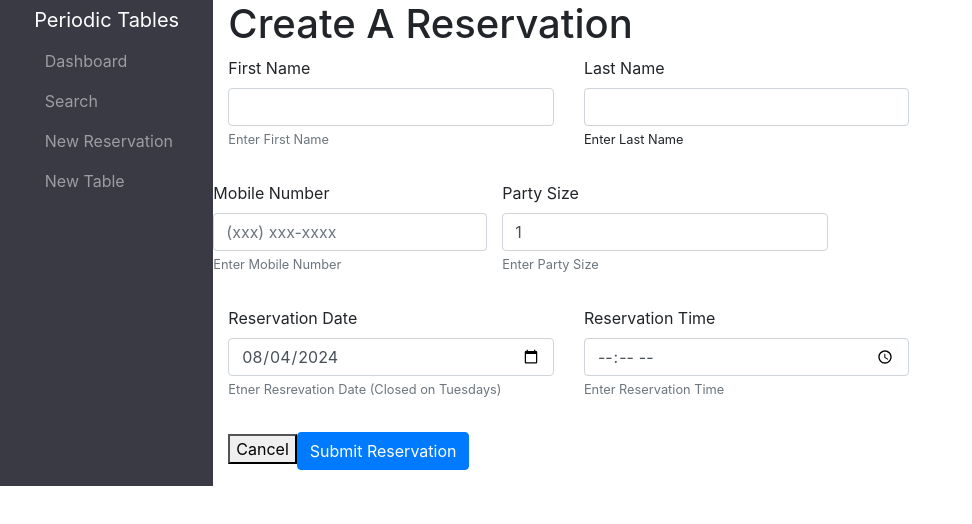
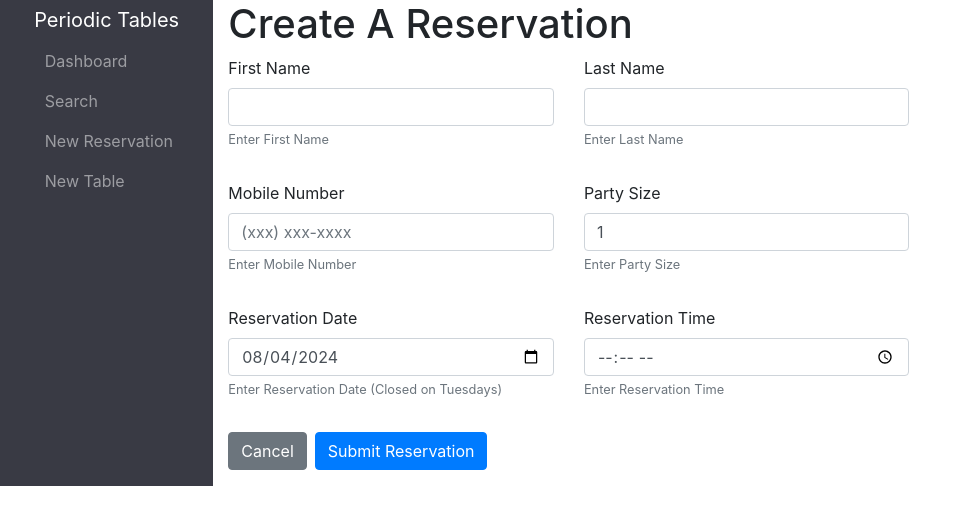
Before and after one commit to orsagos1/capstone-project, a React (Create React App) app in the folder front-end/: page /reservations/new in a window 1280 px wide. Shown: the top 524 px of the page, without its empty margins (0-972 px from the left). Built offline with nearby package versions, Linux system fonts and the light colour scheme; no server answers; a web font is replaced by a local one.

Commit message:
Update ReservationCreate.js

```diff
--- a/front-end/src/layout/reservations/ReservationCreate.js
+++ b/front-end/src/layout/reservations/ReservationCreate.js
@@ -72,11 +72,11 @@ function ReservationCreate({ date }) {
                             required={true}
                             value={reservation.last_name}
                         />
-                        <small classNmae="form-text text-muted"> Enter Last Name </small>
+                        <small className="form-text text-muted"> Enter Last Name </small>
                     </div>
                 </div>
                 <div className="row mb-3">
-                    <div clasName="col-4 form-group">
+                    <div className="col-4 form-group">
                         <label className="form-label" htmlFor="mobile_number">
                             Mobile Number
                         </label>
@@ -123,7 +123,7 @@ function ReservationCreate({ date }) {
                             required={true}
                             value={reservation.reservation_date}
                         />
-                        <small className="form-text text-muted"> Etner Resrevation Date (Closed on Tuesdays) </small>
+                        <small className="form-text text-muted"> Enter Reservation Date (Closed on Tuesdays) </small>
                     </div>
                     <div className="col-4 form-group">
                         <label>
@@ -141,7 +141,7 @@ function ReservationCreate({ date }) {
                         <small className="form-text text-muted"> Enter Reservation Time </small>
                     </div>
                 </div>
-                <button type="button" onClick={() => history.goBack()} classNmae="btn btn-secondary mr-2"> Cancel </button>
+                <button type="button" onClick={() => history.goBack()} className="btn btn-secondary mr-2"> Cancel </button>
                 <button type="submit" className="btn btn-primary"> Submit Reservation </button>
             </form>
         </>
```
